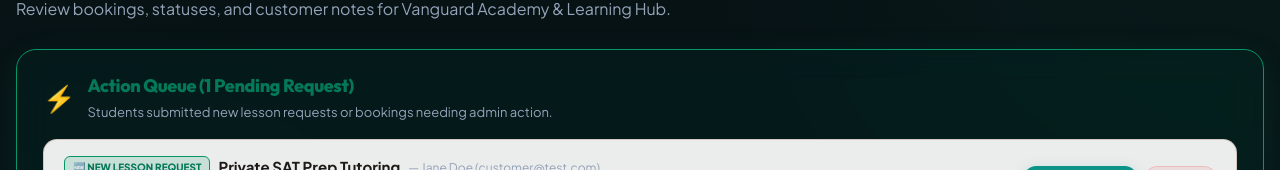
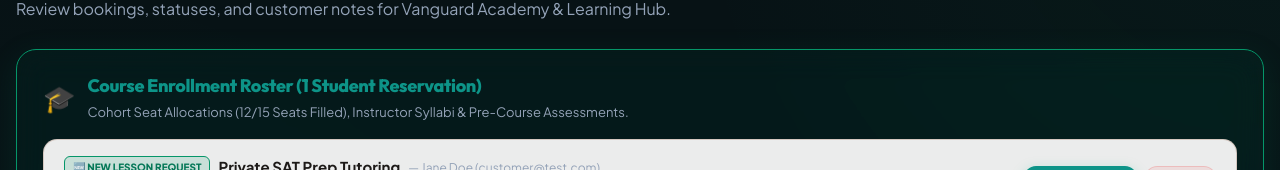
Before and after one commit to RadoMatas/NativeBooking, a React (Vite) app: page /admin in a window 1280 px wide. Shown: the part 172-342 px from the top of the page. Built offline with nearby package versions, Linux system fonts and the light colour scheme; no server answers; the database is empty; sample sign-in values are in the browser's storage.

Commit message:
Phase 3: Polish course enrollment roster and instructor office hours in AdminDB on academic branch

```diff
--- a/src/pages/AdminDB.tsx
+++ b/src/pages/AdminDB.tsx
@@ -250,13 +250,13 @@ export default function AdminDB() {
             }}
           >
             <div style={{ display: 'flex', alignItems: 'center', gap: '12px', marginBottom: '16px' }}>
-              <span style={{ fontSize: '26px' }}>⚡</span>
+              <span style={{ fontSize: '26px' }}>🎓</span>
               <div>
-                <h3 style={{ fontSize: '18px', fontWeight: 800, color: '#047857', margin: 0 }}>
-                  Action Queue ({pendingRequests.length} Pending Request{pendingRequests.length > 1 ? 's' : ''})
+                <h3 style={{ fontSize: '18px', fontWeight: 800, color: '#0d9488', margin: 0 }}>
+                  Course Enrollment Roster ({pendingRequests.length} Student Reservation{pendingRequests.length > 1 ? 's' : ''})
                 </h3>
                 <span style={{ fontSize: '13px', color: 'var(--text-secondary)' }}>
-                  Students submitted new lesson requests or bookings needing admin action.
+                  Cohort Seat Allocations (12/15 Seats Filled), Instructor Syllabi & Pre-Course Assessments.
                 </span>
               </div>
             </div>
```
